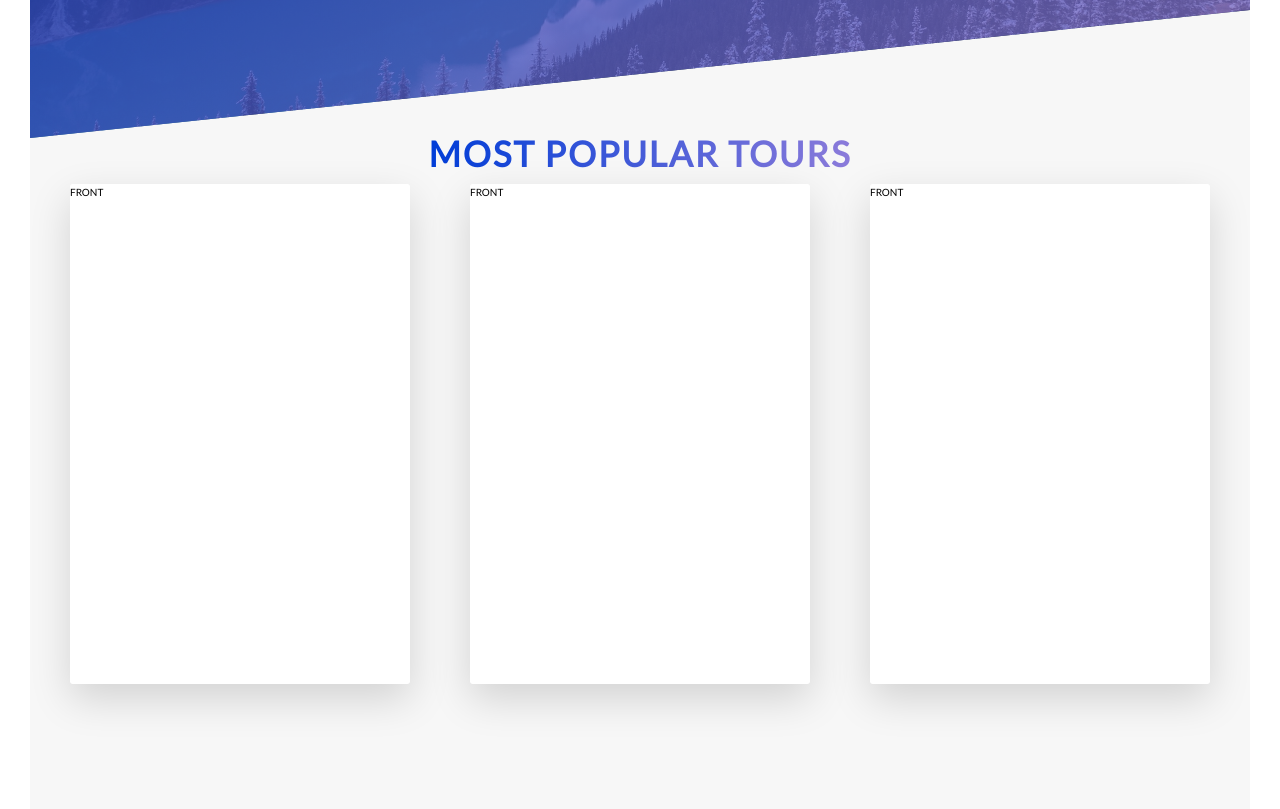
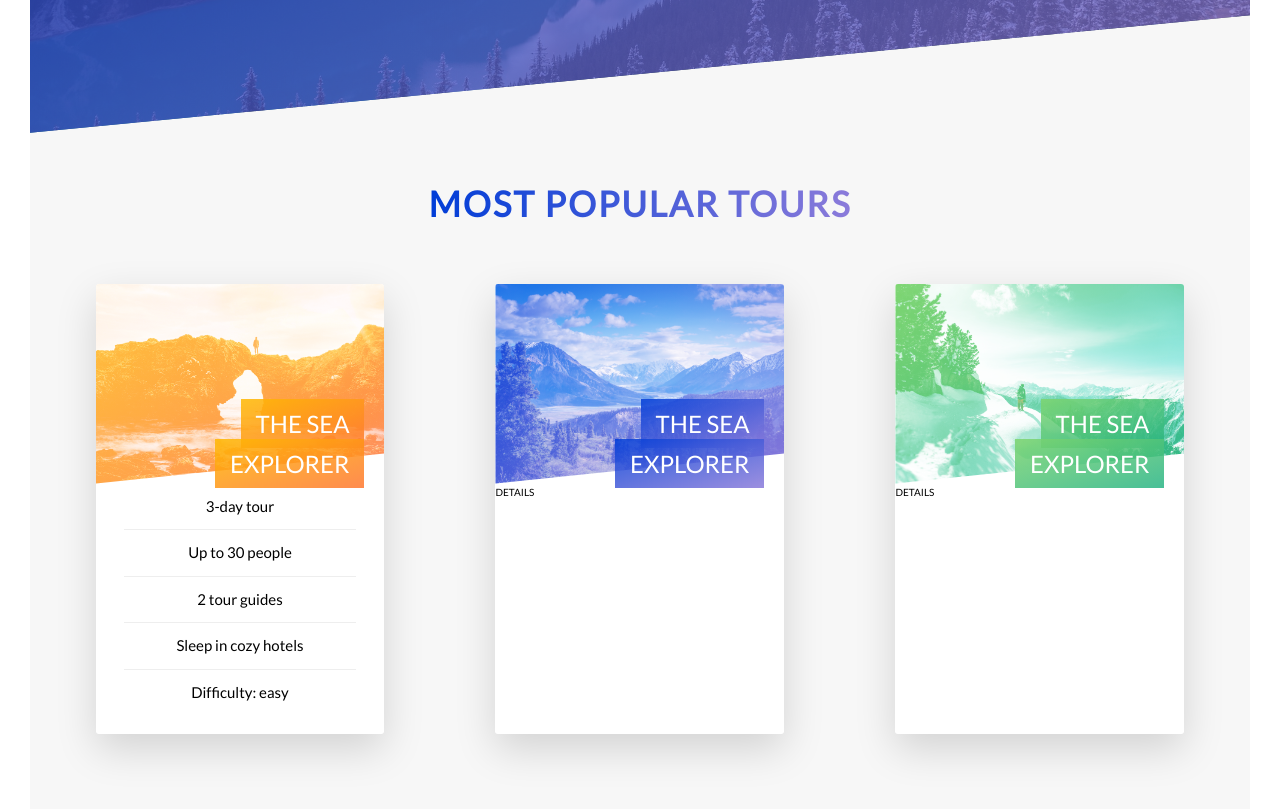
Before and after one commit to graygabrielle/advanced-css-site, a website: page index.html in a window 1280 px wide. Shown: the part 1860-2669 px from the top of the page. Drawn offline with Linux system fonts and the light colour scheme.

Commit message:
built and styled front side of rotating cards

```diff
--- a/index.html
+++ b/index.html
@@ -127,7 +127,7 @@
         </div>
       </section>
       <section class="section-tours">
-        <div class="u-center-text u-margin-bottom-big">
+        <div class="u-center-text u-margin-bottom-med">
           <h2 class="heading-primary">
             Most popular tours
           </h2>
@@ -136,7 +136,21 @@
           <div class="col-1-of-3">
             <div class="card">
               <div class="card__side card__side--front">
-                FRONT
+                <div class="card__picture card__picture--1">&nbsp;</div>
+                <h4 class="card__heading">
+                  <span class="card__heading-span card__heading-span--1"
+                    >The sea explorer</span
+                  >
+                </h4>
+                <div class="card__details">
+                  <ul>
+                    <li>3-day tour</li>
+                    <li>Up to 30 people</li>
+                    <li>2 tour guides</li>
+                    <li>Sleep in cozy hotels</li>
+                    <li>Difficulty: easy</li>
+                  </ul>
+                </div>
               </div>
               <div class="card__side card__side--back card__side--back-1">
                 BACK
@@ -146,7 +160,13 @@
           <div class="col-1-of-3">
             <div class="card">
               <div class="card__side card__side--front">
-                FRONT
+                <div class="card__picture card__picture--2">&nbsp;</div>
+                <h4 class="card__heading">
+                  <span class="card__heading-span card__heading-span--2"
+                    >The sea explorer</span
+                  >
+                </h4>
+                <div class="card__details">DETAILS</div>
               </div>
               <div class="card__side card__side--back card__side--back-2">
                 BACK
@@ -156,7 +176,13 @@
           <div class="col-1-of-3">
             <div class="card">
               <div class="card__side card__side--front">
-                FRONT
+                <div class="card__picture card__picture--3">&nbsp;</div>
+                <h4 class="card__heading">
+                  <span class="card__heading-span card__heading-span--3"
+                    >The sea explorer</span
+                  >
+                </h4>
+                <div class="card__details">DETAILS</div>
               </div>
               <div class="card__side card__side--back card__side--back-3">
                 BACK
--- a/sass/abstracts/_variables.scss
+++ b/sass/abstracts/_variables.scss
@@ -8,6 +8,7 @@ $color-four-dark: #ff7730;
 
 $color-light: #fff;
 $color-grey-light-1: #f7f7f7;
+$color-grey-light-2: #eee;
 $color-shadow: #000;
 
 //FONT
--- a/sass/base/_utilities.scss
+++ b/sass/base/_utilities.scss
@@ -7,7 +7,7 @@
 }
 
 .u-margin-bottom-med {
-  margin-bottom: 4rem;
+  margin-bottom: 5rem;
 }
 
 .u-margin-bottom-sm {
--- a/sass/components/_card.scss
+++ b/sass/components/_card.scss
@@ -1,11 +1,14 @@
 .card {
+  //functionality
   perspective: 150rem;
   -moz-perspective: 150rem;
   position: relative;
   height: 50rem;
+  width: 85%;
+  margin: 0 auto;
 
   &__side {
-    height: 50rem;
+    height: 45rem;
     transition: all 0.8s ease;
     position: absolute;
     top: 0;
@@ -13,6 +16,7 @@
     width: 100%;
     backface-visibility: hidden;
     border-radius: 3px;
+    overflow: hidden;
     box-shadow: 0 1.5rem 4rem rgba($color-shadow, 0.15);
 
     &--front {
@@ -50,10 +54,103 @@
   }
 
   &:hover &__side--front {
-    transform: rotateY(180deg);
+    transform: rotateY(-180deg);
   }
 
   &:hover &__side--back {
     transform: rotateY(0);
   }
+
+  //front side styling
+  &__picture {
+    background-size: cover;
+    height: 20rem;
+    background-blend-mode: screen;
+    -webkit-clip-path: polygon(0 0, 100% 0, 100% 85%, 0 100%);
+    clip-path: polygon(0 0, 100% 0, 100% 85%, 0 100%);
+    &--1 {
+      background-image: linear-gradient(
+          to right bottom,
+          $color-four-light,
+          $color-four-dark
+        ),
+        url(../img/nat-5.jpg);
+    }
+    &--2 {
+      background-image: linear-gradient(
+          to right bottom,
+          $color-primary,
+          $color-secondary
+        ),
+        url(../img/nat-6.jpg);
+    }
+    &--3 {
+      background-image: linear-gradient(
+          to right bottom,
+          $color-three-light,
+          $color-three-dark
+        ),
+        url(../img/nat-7.jpg);
+    }
+  }
+
+  &__heading {
+    font-size: 2.4rem;
+    font-weight: 300;
+    text-align: right;
+    text-transform: uppercase;
+    color: $color-light;
+    position: absolute;
+    top: 12rem;
+    right: 2rem;
+    width: 75%;
+  }
+
+  &__heading-span {
+    padding: 1rem 1.5rem;
+    -webkit-box-decoration-break: clone;
+    box-decoration-break: clone;
+    &--1 {
+      background-image: linear-gradient(
+        to right bottom,
+        rgba($color-four-light, 0.85),
+        rgba($color-four-dark, 0.85)
+      );
+    }
+
+    &--2 {
+      background-image: linear-gradient(
+        to right bottom,
+        rgba($color-primary, 0.85),
+        rgba($color-secondary, 0.85)
+      );
+    }
+
+    &--3 {
+      background-image: linear-gradient(
+        to right bottom,
+        rgba($color-three-light, 0.85),
+        rgba($color-three-dark, 0.85)
+      );
+    }
+  }
+
+  &__details {
+    margin: auto 0;
+    ul {
+      list-style: none;
+      width: 80%;
+      margin: 0 auto;
+
+      li {
+        text-align: center;
+        font-size: 1.5rem;
+        padding: 1rem;
+
+        &:not(:last-child) {
+          border-bottom: 1px solid $color-grey-light-2;
+        }
+      }
+    }
+  }
 }
--- a/sass/layout/_header.scss
+++ b/sass/layout/_header.scss
@@ -9,6 +9,7 @@
     url("../img/P1251209.JPG");
   background-size: cover;
   background-position: top;
+  -webkit-clip-path: polygon(0 0, 100% 0, 100% 70vh, 0 100%);
   clip-path: polygon(0 0, 100% 0, 100% 70vh, 0 100%);
 
   &__text-box {
--- a/sass/pages/_home.scss
+++ b/sass/pages/_home.scss
@@ -11,18 +11,18 @@
       rgba($color-primary, 0.7),
       rgba($color-secondary, 0.7)
     ),
-    url("../../assets/img/nat-4.jpg");
+    url("../img/nat-4.jpg");
   background-size: cover;
-  transform: skewY(-6deg);
+  transform: skewY(-5.5deg);
   margin-top: -10rem;
 
   & > * {
-    transform: skewY((6deg));
+    transform: skewY((5.5deg));
   }
 }
 
 .section-tours {
   background-color: $color-grey-light-1;
   padding: 25rem 0;
-  margin-top: -20rem;
+  margin-top: -15rem;
 }
```
Also changed, not shown: assets/css/style.css, assets/img/nat-5.jpg (added), assets/img/nat-6.jpg (added), assets/img/nat-7.jpg (added).
